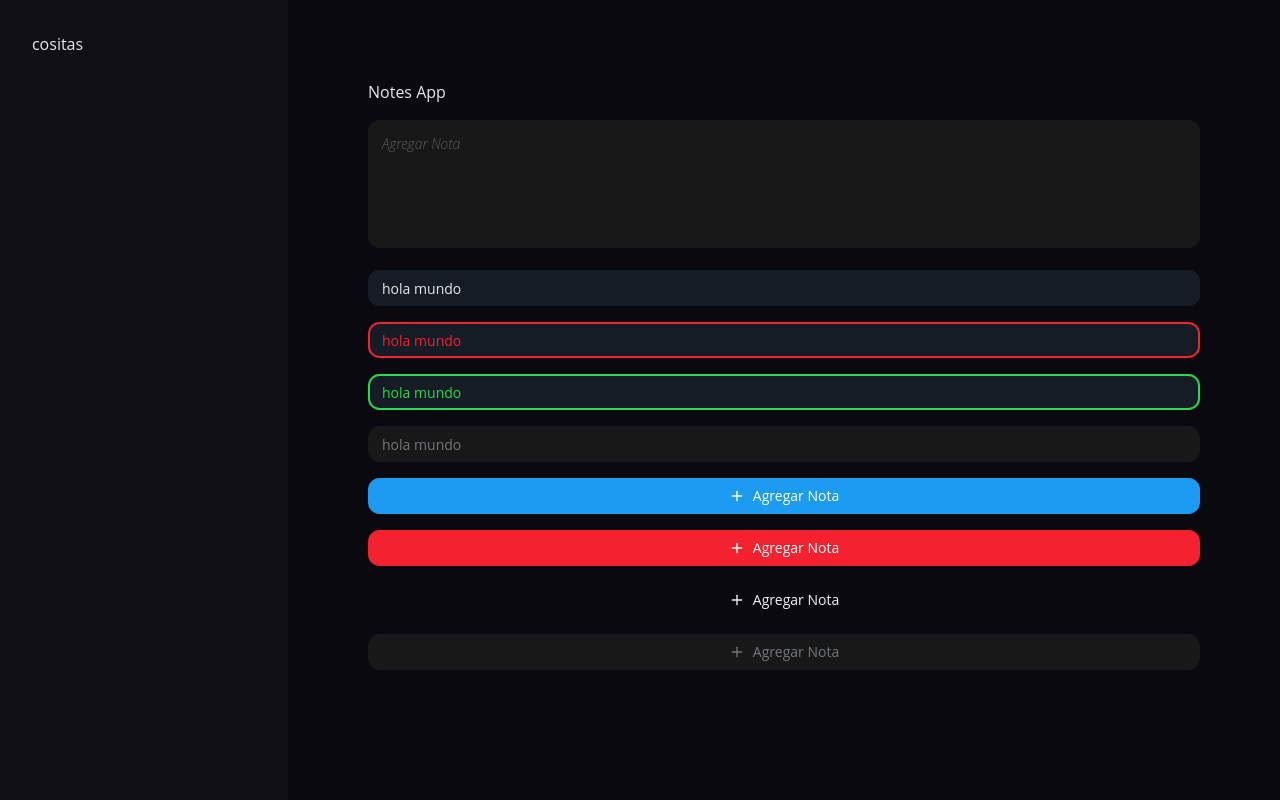
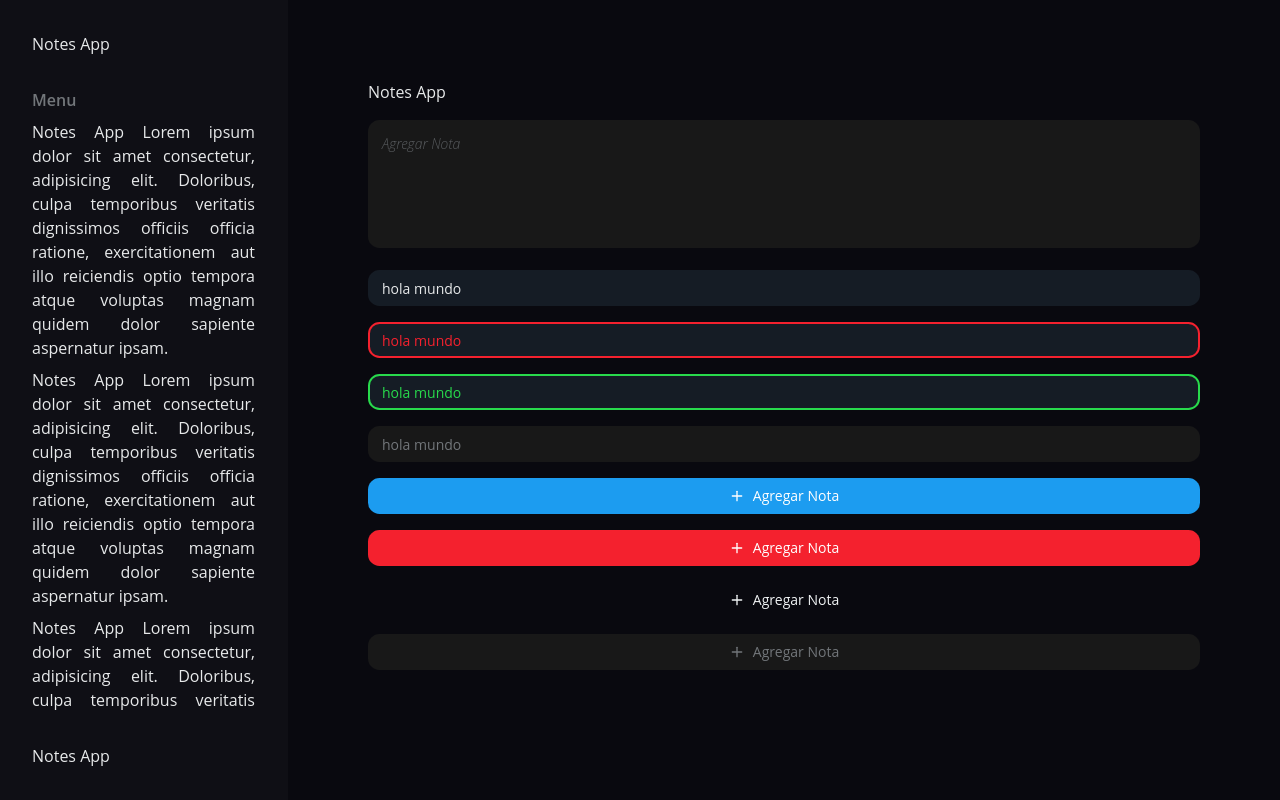
Before and after one commit to IraiDevPersonal/notes-app, a Next.js app: page / in a window 1280 px wide. Built offline with nearby package versions, Linux system fonts and the light colour scheme.

Commit message:
feat: componentes para construir sidebar

```diff
--- /dev/null
+++ b/app/components/create-element.tsx
@@ -0,0 +1,14 @@
+import React from "react";
+
+type CreateElementProps<T extends React.ElementType> = {
+  children: React.ReactNode;
+  as: T;
+} & React.ComponentProps<T>;
+
+export function CreateElement<T extends React.ElementType>({
+  children,
+  as,
+  ...props
+}: CreateElementProps<T>) {
+  return React.createElement(as, props, children);
+}
--- /dev/null
+++ b/app/components/scroll-area.tsx
@@ -0,0 +1,20 @@
+import { cn } from "@/lib/utils";
+import { CreateElement } from "./create-element";
+
+type ScrollAreaProps = {
+  children: React.ReactNode;
+  as?: React.ElementType;
+  className?: string;
+};
+
+export function ScrollArea({ children, className, as }: ScrollAreaProps) {
+  return (
+    <CreateElement
+      className={cn("overflow-y-auto", className)}
+      style={{ scrollbarWidth: "none" }}
+      as={as ?? "div"}
+    >
+      {children}
+    </CreateElement>
+  );
+}
--- a/app/components/sidebar/index.ts
+++ b/app/components/sidebar/index.ts
@@ -1,3 +1,7 @@
 export * from "./sidebar";
 export * from "./sidebar-provider";
 export * from "./sidebar-trigger";
+export * from "./sidebar-header";
+export * from "./sidebar-content";
+export * from "./sidebar-footer";
+export * from "./sidebar-menu-title";
--- /dev/null
+++ b/app/components/sidebar/sidebar-content.tsx
@@ -0,0 +1,18 @@
+import { cn } from "@/lib/utils";
+import { ScrollArea } from "../scroll-area";
+
+type SidebarContentProps = {
+  children: React.ReactNode;
+  className?: string;
+};
+
+export function SidebarContent({ children, className }: SidebarContentProps) {
+  return (
+    <ScrollArea
+      aria-label="Sidebar Content"
+      className={cn("flex flex-col gap-y-2 grow", className)}
+    >
+      {children}
+    </ScrollArea>
+  );
+}
--- /dev/null
+++ b/app/components/sidebar/sidebar-footer.tsx
@@ -0,0 +1,17 @@
+import { cn } from "@/lib/utils";
+
+type SidebarFooterProps = {
+  children: React.ReactNode;
+  className?: string;
+};
+
+export function SidebarFooter({ children, className }: SidebarFooterProps) {
+  return (
+    <footer
+      aria-label="Sidebar Footer"
+      className={cn("flex flex-col gap-y-2", className)}
+    >
+      {children}
+    </footer>
+  );
+}
--- /dev/null
+++ b/app/components/sidebar/sidebar-header.tsx
@@ -0,0 +1,19 @@
+import { cn } from "@/lib/utils";
+import { SidebarTrigger } from "./sidebar-trigger";
+
+type SidebarHeaderProps = {
+  children: React.ReactNode;
+  className?: string;
+};
+
+export function SidebarHeader({ children, className }: SidebarHeaderProps) {
+  return (
+    <header
+      aria-label="Sidebar Header"
+      className={cn("flex gap-x-2 justify-between", className)}
+    >
+      {children}
+      <SidebarTrigger asClose variant="secondary" className="-mr-3" />
+    </header>
+  );
+}
--- /dev/null
+++ b/app/components/sidebar/sidebar-menu-title.tsx
@@ -0,0 +1,14 @@
+type SidebarMenuTitleProps = {
+  children: React.ReactNode;
+};
+
+export const SidebarMenuTitle = ({ children }: SidebarMenuTitleProps) => {
+  return (
+    <h2
+      aria-label="Sidebar Menu Title"
+      className="font-semibold text-muted-foreground"
+    >
+      {children}
+    </h2>
+  );
+};
--- a/app/components/sidebar/sidebar-trigger.tsx
+++ b/app/components/sidebar/sidebar-trigger.tsx
@@ -1,22 +1,35 @@
 "use client";
 
+import { VariantProps } from "class-variance-authority";
 import { PanelRightClose, X } from "lucide-react";
+import { buttonVariant } from "../button/variant";
 import { Button } from "../button";
 import { useSidebar } from "./";
+import { cn } from "@/lib/utils";
 
 type SidebarTriggerProps = {
+  variant?: VariantProps<typeof buttonVariant>["variant"];
+  className?: string;
   asClose?: boolean;
 };
 
-export function SidebarTrigger({ asClose = false }: SidebarTriggerProps) {
+export function SidebarTrigger({
+  asClose = false,
+  variant,
+  className,
+}: SidebarTriggerProps) {
   const { open, setOpen } = useSidebar();
 
   return (
     <Button
       size={"icon"}
       data-open={open}
+      variant={variant}
       data-as-close={asClose}
-      className="md:hidden not-[data-as-close=true]:data-[open=true]:[&>svg]:-rotate-180 [&>svg]:transition-transform [&>svg]:duration-300"
+      className={cn(
+        "md:hidden not-[data-as-close=true]:data-[open=true]:[&>svg]:-rotate-180 [&>svg]:transition-transform",
+        className
+      )}
       onClick={() => setOpen(asClose ? false : undefined)}
     >
       {asClose ? <X /> : <PanelRightClose />}
--- a/app/components/sidebar/sidebar.tsx
+++ b/app/components/sidebar/sidebar.tsx
@@ -8,17 +8,25 @@ type SidebarProps = {
 };
 
 export function Sidebar({ children }: SidebarProps) {
-  const { open } = useSidebar();
+  const { open, setOpen } = useSidebar();
 
   return (
+    <>
       <aside
         data-open={open}
-      aria-label="Barra lateral"
+        aria-label="Sidebar"
         className={cn(
-        "xs:min-w-72 xs:w-72 w-full h-dvh p-8 bg-box fixed md:relative top-0 left-0 z-30 transition-transform duration-300 -translate-x-full data-[open=true]:translate-x-0 md:translate-x-0"
+          "xs:min-w-72 xs:w-72 w-full h-dvh p-8 bg-box fixed md:relative top-0 left-0 z-30 transition-all duration-300 -translate-x-full data-[open=true]:translate-x-0 md:translate-x-0 border-r border-transparent md:border-transparent xs:border-border"
         )}
       >
         <div className="flex flex-col h-full gap-y-8">{children}</div>
       </aside>
+      <div
+        data-open={open}
+        aria-label="Sidebar Overlay"
+        onClick={() => setOpen(false)}
+        className="fixed inset-0 z-20 bg-background/50 backdrop-blur-xs transition-discrete transition-[display,opacity] hidden xs:block md:hidden opacity-100 md:duration-75 data-[open=false]:hidden data-[open=false]:opacity-0"
+      />
+    </>
   );
 }
--- a/app/page.tsx
+++ b/app/page.tsx
@@ -1,13 +1,36 @@
+import { Plus } from "lucide-react";
 import { Button } from "@/components/button";
 import { Input } from "@/components/input";
-import { Sidebar, SidebarProvider, SidebarTrigger } from "@/components/sidebar";
+import {
+  Sidebar,
+  SidebarContent,
+  SidebarFooter,
+  SidebarHeader,
+  SidebarMenuTitle,
+  SidebarProvider,
+  SidebarTrigger,
+} from "@/components/sidebar";
 import { Textarea } from "@/components/textarea";
-import { Plus } from "lucide-react";
 
 export default function Home() {
   return (
     <SidebarProvider>
-      <Sidebar>cositas</Sidebar>
+      <Sidebar>
+        <SidebarHeader>
+          <span>Notes App</span>
+        </SidebarHeader>
+        <SidebarContent>
+          <SidebarMenuTitle>Menu</SidebarMenuTitle>
+          {Array.from({ length: 100 }).map((_, index) => (
+            <p key={index} className="text-justify">
+              {`Notes App Lorem ipsum dolor sit amet consectetur, adipisicing elit. Doloribus, culpa temporibus veritatis dignissimos officiis officia ratione, exercitationem aut illo reiciendis optio tempora atque voluptas magnam quidem dolor sapiente aspernatur ipsam.`}
+            </p>
+          ))}
+        </SidebarContent>
+        <SidebarFooter>
+          <span>Notes App</span>
+        </SidebarFooter>
+      </Sidebar>
       <main className="p-20 h-dvh space-y-4 w-full">
         <h1>Notes App</h1>
         <Textarea disabled fullWidth placeholder="Agregar Nota" />
--- a/app/styles/globals.css
+++ b/app/styles/globals.css
@@ -47,6 +47,13 @@
   --shadow-2xl: 0px 2px 0px 0px hsl(202.8169 89.1213% 53.1373% / 0); */
 
   --animate-ripple: ripple 500ms ease-out forwards;
+
+  /* --transition-discrete: {
+    transition-behavior: allow-discrete;
+    @starting-style {
+      opacity: 0;
+    }
+  } */
 }
 
 @keyframes ripple {
@@ -107,3 +114,10 @@
   --shadow-xl: var(--shadow-xl);
   --shadow-2xl: var(--shadow-2xl); */
 }
+
+.transition-discrete {
+  transition-behavior: allow-discrete;
+  @starting-style {
+    opacity: 0;
+  }
+}
```
Lines whose indentation alone changed are shown as unchanged.
